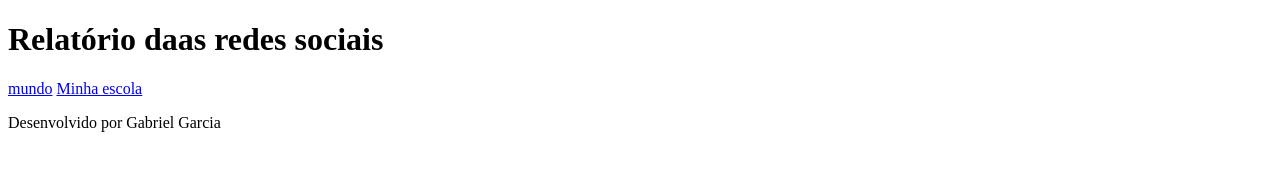
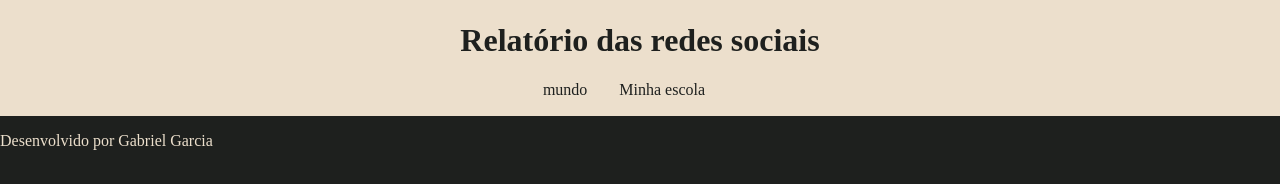
Before and after one commit to Galtico/ci-ncia_dados, a plain HTML site: page index.html in a window 1280 px wide. Drawn offline with Linux system fonts and the light colour scheme; a web font is replaced by a local one.

Commit message:
ALTERAÇÕES CSS

```diff
--- a/index.html
+++ b/index.html
@@ -4,10 +4,11 @@
     <meta charset="UTF-8">
     <meta name="viewport" content="width=device-width, initial-scale=1.0">
     <title>Redes sociais</title>
+    <link rel="stylesheet" href="style.css">
 </head>
 <body>
     <header>
-        <h1>Relatório daas redes sociais</h1>
+        <h1>Relatório das redes sociais</h1>
         <nav>
             <a href="index.html">mundo</a>
             <a href="#">Minha escola</a>
--- a/style.css
+++ b/style.css
@@ -0,0 +1,40 @@
+@import url('https://fonts.googleapis.com/css2?family=Gowun+Batang:wght@400;700&display=swap');
+
+:root {
+    --bg-color: #1E201E;
+    --primary-color: #ECDFCC;
+    --secondary-color: #697565
+    --font:  "Gowun Batang", serif;;
+}
+
+body {
+    background-color: var(--bg-color);
+    color: var(--primary-color);
+    font-family: var(--font);
+    height: 100vh;
+    margin: 0;
+}
+
+header {
+    background-color: var(--primary-color);
+    text-align: center;
+    padding: 1px;
+}
+
+h1 {
+    font-size: 2rem;
+    color: var(--bg-color);
+    font-weight: 700;
+}
+
+nav {
+    display: flex;
+    justify-content: center;
+    font-weight: 400;
+}
+
+nav a {
+    text-decoration: none;
+    color: var(--bg-color);
+    margin: 0 2rem 1rem 0rem;
+}
```
